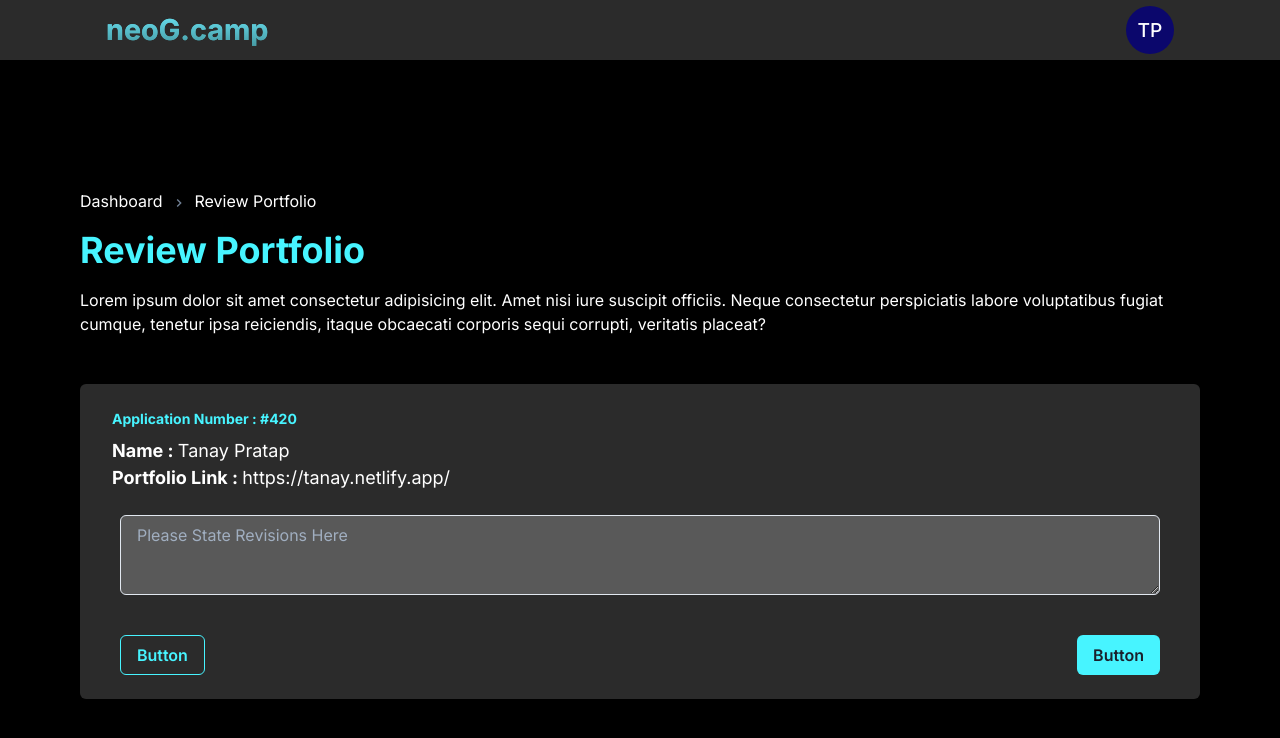
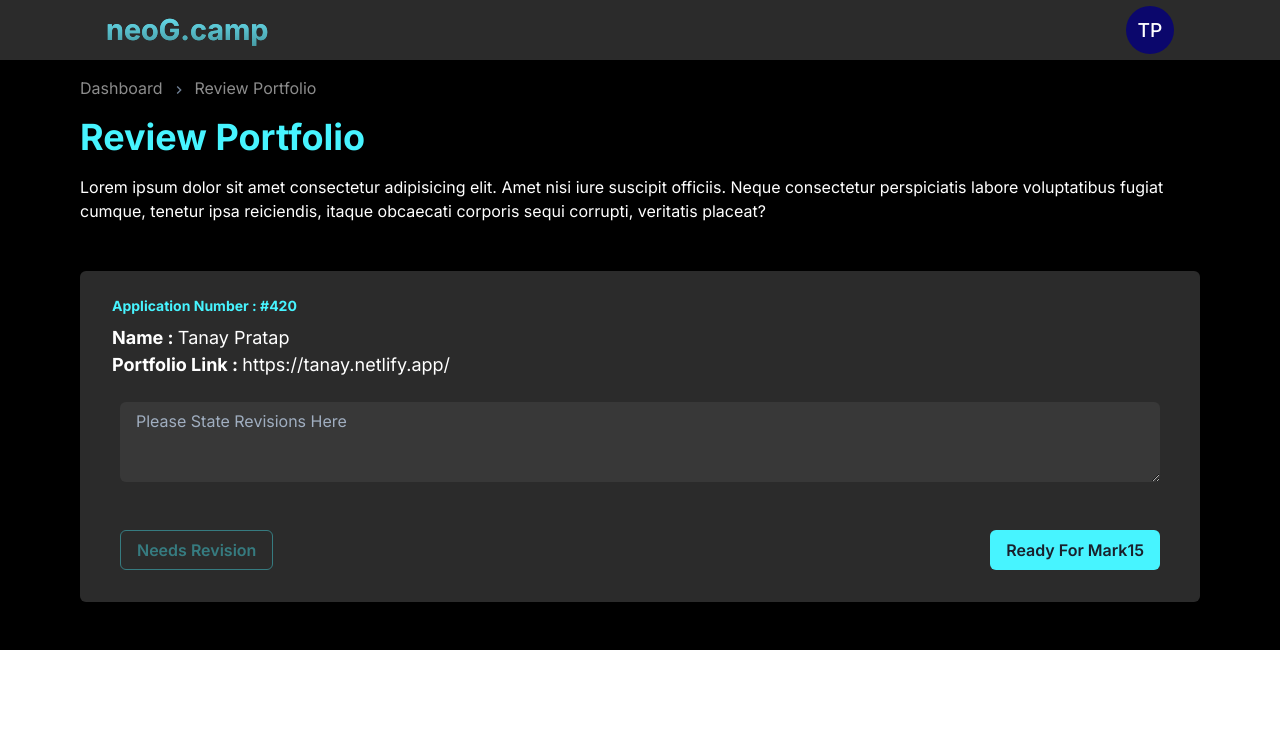
Before and after one commit to SAYUK09/platform-93by4, a Next.js app in the folder client/: page /admin/review-portfolios in a window 1280 px wide. Shown: the top 738 px of the page. Built offline with nearby package versions, Linux system fonts and the light colour scheme.

Commit message:
feat: button enabled only after text input

```diff
--- a/client/src/pages/admin/review-portfolios/index.tsx
+++ b/client/src/pages/admin/review-portfolios/index.tsx
@@ -15,21 +15,33 @@ import {
 } from '@chakra-ui/react'
 import { ChevronRightIcon } from '@chakra-ui/icons'
 import { Navbar } from '../../../components'
+import { useState } from 'react'
 
 export default function ReviewPortfolios(): JSX.Element {
+  const [disableButton, setDisableButton] = useState<boolean>(true)
+
+  function handleInputChange(e: { target: { value: string | number } }) {
+    if (e.target.value) {
+      setDisableButton(false)
+    } else {
+      setDisableButton(true)
+    }
+  }
+
   return (
     <div>
       <Navbar />
 
+      <div style={{ minHeight: 'calc(100vh - 60px)' }}>
         <Flex
           backgroundColor="black.900"
           align="center"
           justify={{ base: 'center' }}
           direction={{ base: 'column', md: 'column', sm: 'column' }}
-        minH="100vh"
+          minH="100%"
         >
           <Container maxW="container.xl" width="90%">
-          <Box my="4" color="white" justifyContent="flex-start">
+            <Box my="4" color="black.400" justifyContent="flex-start">
               <Breadcrumb
                 spacing="8px"
                 separator={<ChevronRightIcon color="gray.500" />}
@@ -51,10 +63,10 @@ export default function ReviewPortfolios(): JSX.Element {
                 Review Portfolio
               </Heading>
               <Box marginTop="4" color="white">
-              Lorem ipsum dolor sit amet consectetur adipisicing elit. Amet nisi
-              iure suscipit officiis. Neque consectetur perspiciatis labore
-              voluptatibus fugiat cumque, tenetur ipsa reiciendis, itaque
-              obcaecati corporis sequi corrupti, veritatis placeat?
+                Lorem ipsum dolor sit amet consectetur adipisicing elit. Amet
+                nisi iure suscipit officiis. Neque consectetur perspiciatis
+                labore voluptatibus fugiat cumque, tenetur ipsa reiciendis,
+                itaque obcaecati corporis sequi corrupti, veritatis placeat?
               </Box>
 
               <Box px="8" paddingY="4" my="12" borderRadius="md" bg="black.800">
@@ -80,24 +92,35 @@ export default function ReviewPortfolios(): JSX.Element {
 
                 <Box paddingY="6" paddingX="2">
                   <Textarea
+                    onChange={handleInputChange}
+                    border="black.800"
                     color="white"
-                  bg="black.600"
+                    bg="black.700"
+                    focusBorderColor="brand.300"
                     placeholder="Please State Revisions Here"
                   />
                 </Box>
 
-              <Box padding="2" d="flex" mt="2" justifyContent="space-between">
+                <Box
+                  flexWrap="wrap"
+                  padding="2"
+                  d="flex"
+                  mt="2"
+                  justifyContent="space-between"
+                >
                   <Button
+                    my="2"
+                    isDisabled={disableButton}
                     variant="outline"
                     borderColor="brand.300"
                     _hover={{ bg: 'brand.300', color: 'black' }}
                     color="brand.300"
                     size="md"
                   >
-                  Button
+                    Needs Revision
                   </Button>
-                <Button variant="solid" bg="brand.300" size="md">
-                  Button
+                  <Button my="2" variant="solid" bg="brand.300" size="md">
+                    Ready For Mark15
                   </Button>
                 </Box>
               </Box>
@@ -105,5 +128,6 @@ export default function ReviewPortfolios(): JSX.Element {
           </Container>
         </Flex>
       </div>
+    </div>
   )
 }
```
Lines whose indentation alone changed are shown as unchanged.
